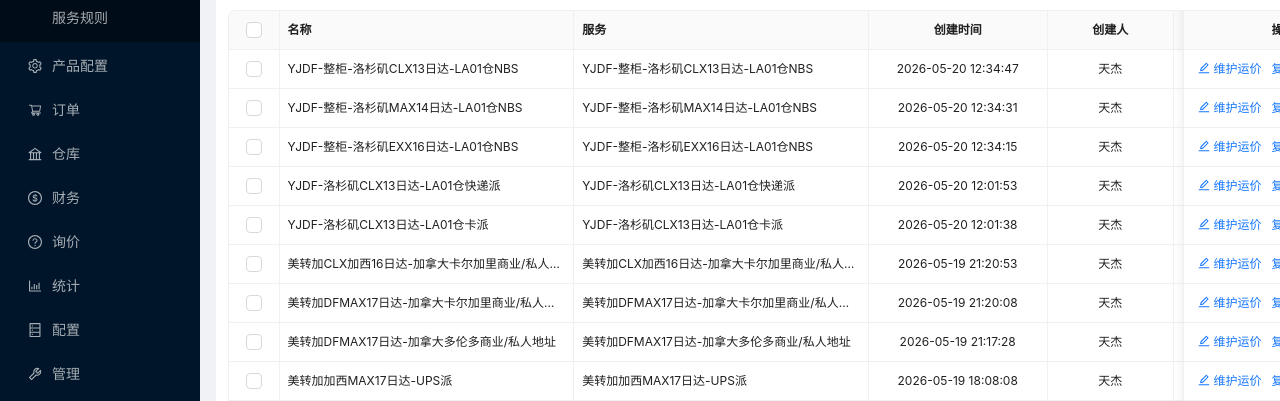
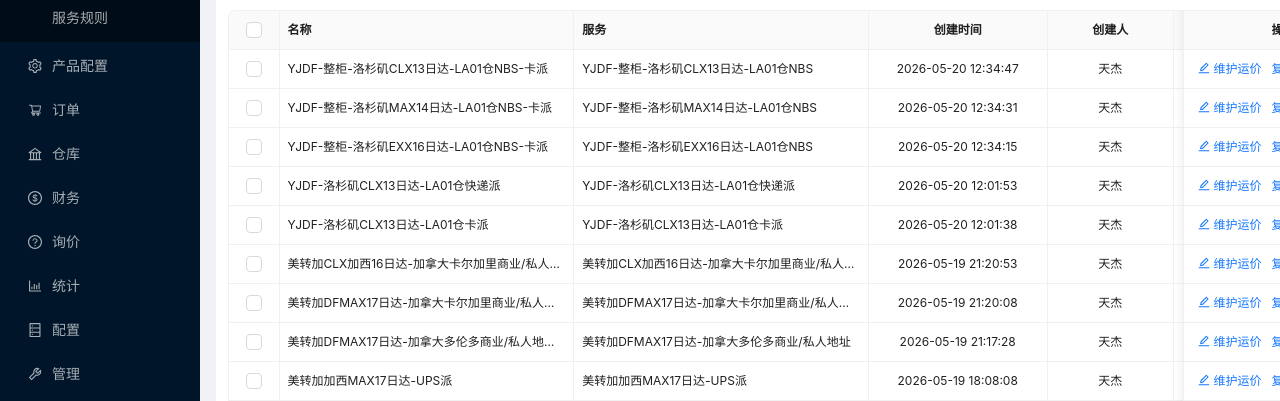
Before and after one commit to xingyuzhang65-cloud/tiantu-auto-overtime-pay-money-icon, a React (Vite) app: page /#/quote-maintain in a window 1280 px wide. Shown: the part 190-591 px from the top of the page. Built offline with nearby package versions, Linux system fonts and the light colour scheme.

Commit message:
fix: 更新历史数据，所有记录尾程派送不再默认为卡车配送
key1-3改为卡派，key6-7改为卡派，key8改为快递派，key9(UPS派)识别为快递派；inferLastMile新增UPS派→快递派映射

```diff
--- a/src/pages/QuoteMaintain/index.tsx
+++ b/src/pages/QuoteMaintain/index.tsx
@@ -51,7 +51,7 @@ interface RateEditRow {
 const quoteData: QuoteRecord[] = [
   {
     key: '1',
-    name: 'YJDF-整柜-洛杉矶CLX13日达-LA01仓NBS',
+    name: 'YJDF-整柜-洛杉矶CLX13日达-LA01仓NBS-卡派',
     service: 'YJDF-整柜-洛杉矶CLX13日达-LA01仓NBS',
     createTime: '2026-05-20 12:34:47',
     creator: '天杰',
@@ -61,7 +61,7 @@ const quoteData: QuoteRecord[] = [
   },
   {
     key: '2',
-    name: 'YJDF-整柜-洛杉矶MAX14日达-LA01仓NBS',
+    name: 'YJDF-整柜-洛杉矶MAX14日达-LA01仓NBS-卡派',
     service: 'YJDF-整柜-洛杉矶MAX14日达-LA01仓NBS',
     createTime: '2026-05-20 12:34:31',
     creator: '天杰',
@@ -71,7 +71,7 @@ const quoteData: QuoteRecord[] = [
   },
   {
     key: '3',
-    name: 'YJDF-整柜-洛杉矶EXX16日达-LA01仓NBS',
+    name: 'YJDF-整柜-洛杉矶EXX16日达-LA01仓NBS-卡派',
     service: 'YJDF-整柜-洛杉矶EXX16日达-LA01仓NBS',
     createTime: '2026-05-20 12:34:15',
     creator: '天杰',
@@ -101,7 +101,7 @@ const quoteData: QuoteRecord[] = [
   },
   {
     key: '6',
-    name: '美转加CLX加西16日达-加拿大卡尔加里商业/私人地址',
+    name: '美转加CLX加西16日达-加拿大卡尔加里商业/私人地址-卡派',
     service: '美转加CLX加西16日达-加拿大卡尔加里商业/私人地址',
     createTime: '2026-05-19 21:20:53',
     creator: '天杰',
@@ -111,7 +111,7 @@ const quoteData: QuoteRecord[] = [
   },
   {
     key: '7',
-    name: '美转加DFMAX17日达-加拿大卡尔加里商业/私人地址',
+    name: '美转加DFMAX17日达-加拿大卡尔加里商业/私人地址-卡派',
     service: '美转加DFMAX17日达-加拿大卡尔加里商业/私人地址',
     createTime: '2026-05-19 21:20:08',
     creator: '天杰',
@@ -121,13 +121,13 @@ const quoteData: QuoteRecord[] = [
   },
   {
     key: '8',
-    name: '美转加DFMAX17日达-加拿大多伦多商业/私人地址',
+    name: '美转加DFMAX17日达-加拿大多伦多商业/私人地址-快递派',
     service: '美转加DFMAX17日达-加拿大多伦多商业/私人地址',
     createTime: '2026-05-19 21:17:28',
     creator: '天杰',
     updateTime: '2026-05-19 21:26:31',
     updater: '天翰',
-    supportTransitDays: true,
+    supportTransitDays: false,
   },
   {
     key: '9',
@@ -248,6 +248,7 @@ export default function QuoteMaintainPage() {
 
   const inferLastMile = (recordName: string) => {
     if (recordName.includes('快递派')) return '快递派'
+    if (recordName.includes('UPS派')) return '快递派'
     if (recordName.includes('卡派')) return '卡派'
     return '卡车配送'
   }
```
